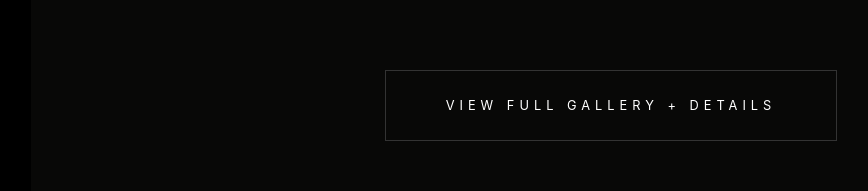
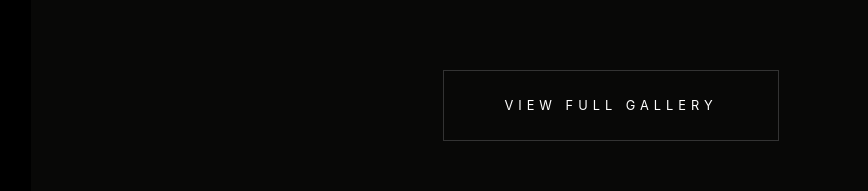
Before and after one commit to SoyDouglas/SanzetaWeb, a React (Vite) app: page / in a window 1280 px wide. Shown: the part 2655-2846 px from the top of the page, without its empty margins (29-897 px from the left). Built offline with nearby package versions, Linux system fonts and the light colour scheme.

Commit message:
Preparando configuración de Netlify y Router

```diff
--- a/src/App.jsx
+++ b/src/App.jsx
@@ -1,7 +1,7 @@
 import { BrowserRouter as Router, Routes, Route } from 'react-router-dom';
 import './App.css';
 
-import Navbar from './components/navbar';
+import Navbar from './components/Navbar';
 import Hero from './components/Hero';
 import AboutMe from './components/AboutMe';
 import PortfolioHome from './components/PortfolioHome';
--- a/src/components/PortfolioHome.jsx
+++ b/src/components/PortfolioHome.jsx
@@ -89,7 +89,7 @@ const PortfolioHome = () => {
 
       <div className="view-more-container">
         <a href="/gallery" target="_blank" rel="noopener noreferrer" className="btn-outline-large">
-          VIEW FULL GALLERY + DETAILS
+          VIEW FULL GALLERY
         </a>
       </div>
 
```
Also changed, not shown: 1 other file (tests, documents, lock files or other folders).
